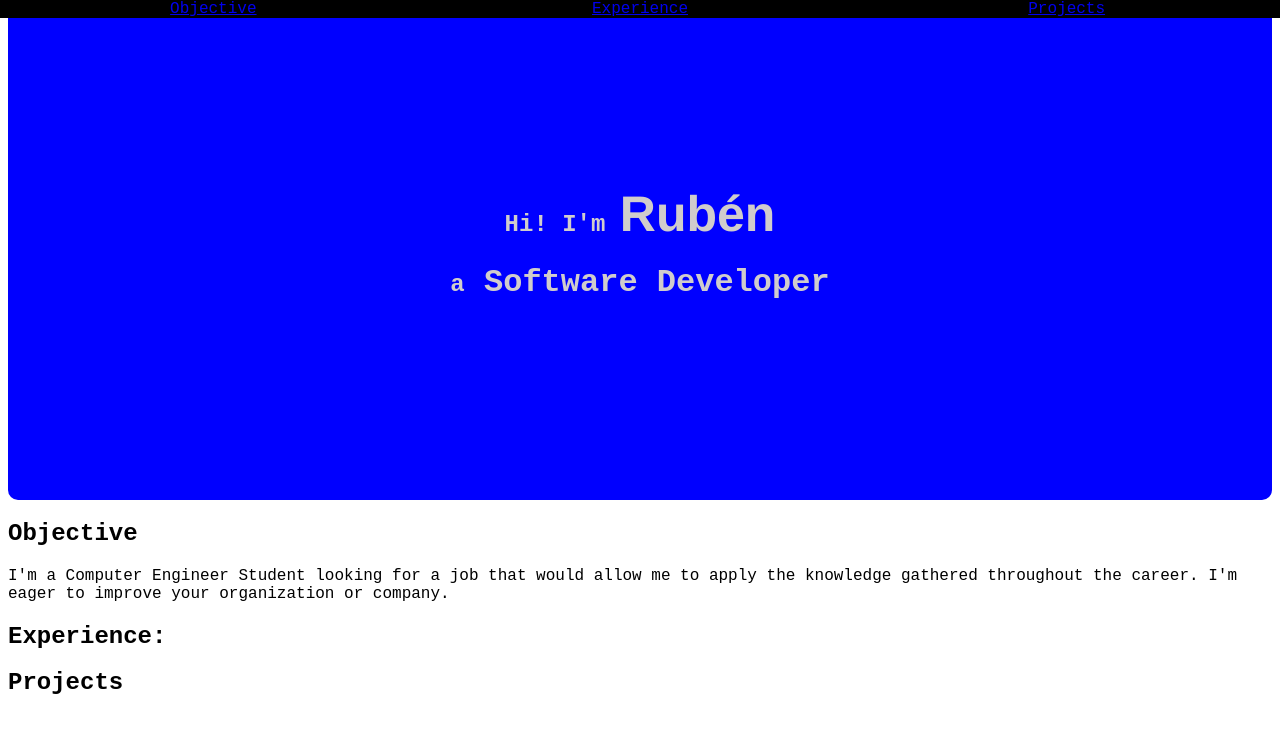
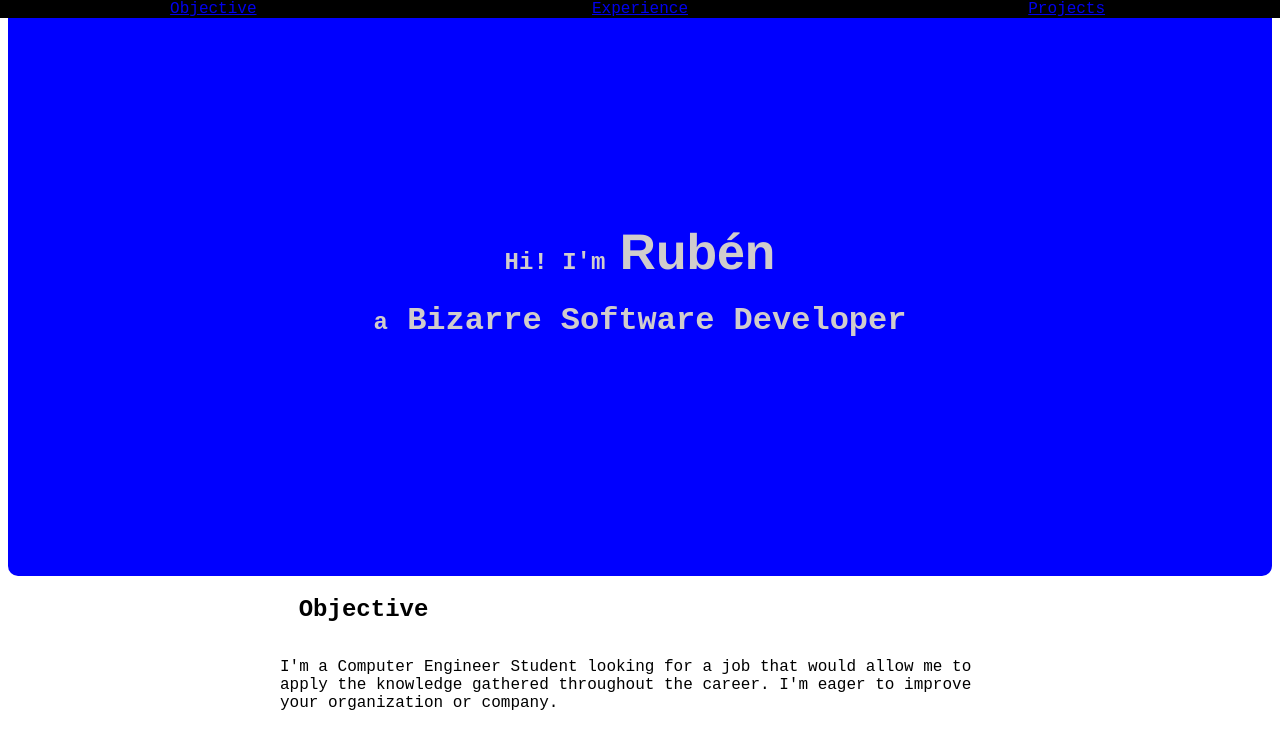
Before and after one commit to quiKieSamus/my-portfolio, a plain HTML site: page index.html in a window 1280 px wide. Shown: the top 732 px of the page. Drawn offline with Linux system fonts and the light colour scheme.

Commit message:
styles update

```diff
--- a/index.html
+++ b/index.html
@@ -20,13 +20,15 @@
     <div class="title">
         <div class="test">
             <h2 class="no-margin">Hi! I'm <span class="name-title">Rubén</span></h2>
-            <h1><span class="small">a</span> Software Developer</h1>
+            <h1><span class="small">a</span> Bizarre Software Developer</h1>
         </div>
     </div>
 
-    <div id="objective">
-        <h2>Objective</h2>
-        <p>I'm a Computer Engineer Student looking for a job that would allow me to apply the knowledge gathered
+    <div class="objective">
+        <!-- <img src="img/ruben.jpg" alt="profile" class="profile-pic"> -->
+        <div class="obj-title"><h2>Objective</h2></div>
+        <p class="obj-p">I'm a Computer Engineer Student looking for a job that would allow me to apply the knowledge
+            gathered
             throughout the career. I'm eager to improve your organization or company. </p>
     </div>
 
--- a/style.css
+++ b/style.css
@@ -32,12 +32,28 @@ html {
     background-color: blue;
     border-radius: 10px;
     font-family: 'Courier New', Courier, monospace;
-    padding: 14% 0px;
+    padding: 17% 0px;
 }
 
-.test {
-    height: 100%;
+.objective {
+    display: flex;
+    align-items: center;
+    flex-direction: column;
 }
+
+.obj-title {
+    width: 54%;
+}
+
+.obj-p {
+    max-width: 75ch;
+}
+
+/* .profile-pic {
+    width: 244px;
+    height: 344px;
+    border-radius: 1950px;
+} */
 
 .no-margin {
     margin: 0;
@@ -75,6 +91,10 @@ html {
         padding: 100% auto;
     }
 
+    .obj-title {
+        width: initial;
+    }
+
     .project-container {
         display: flex;
         flex-direction: column;
```
